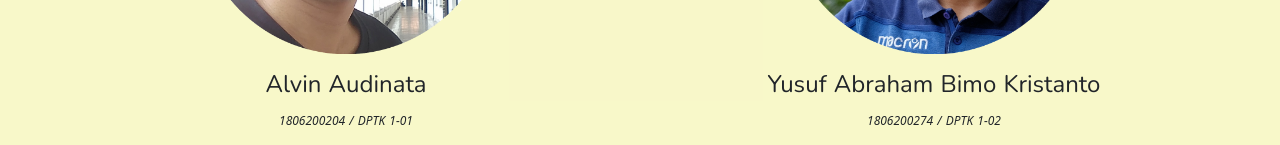
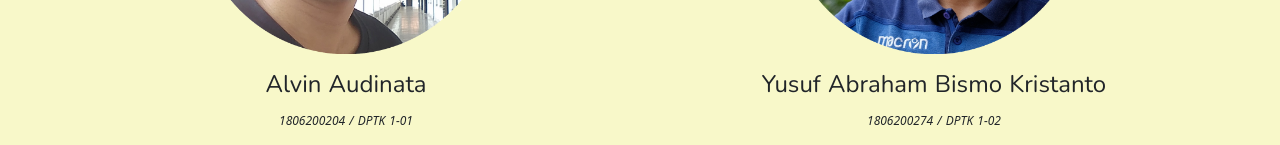
Before and after one commit to abkristanto/ketahui-parkir, a Nuxt app: page /contact-us in a window 1280 px wide. Shown: the part 1424-1569 px from the top of the page. Built offline with nearby package versions, Linux system fonts and the light colour scheme; a web font is replaced by a local one.

Commit message:
Fix typo Contact Us

```diff
--- a/pages/contact-us.vue
+++ b/pages/contact-us.vue
@@ -61,7 +61,7 @@
             </div>
             <div class="feature-box col-lg-6 col-md-12 col-sm-12">
                 <img class="portrait mb-3" src="../static/abraham_round.png">
-                <h3>Yusuf Abraham Bimo Kristanto</h3>
+                <h3>Yusuf Abraham Bismo Kristanto</h3>
                 <i class="text-threefourth">1806200274 / DPTK 1-02</i>
                 <p></p>
             </div>
```
